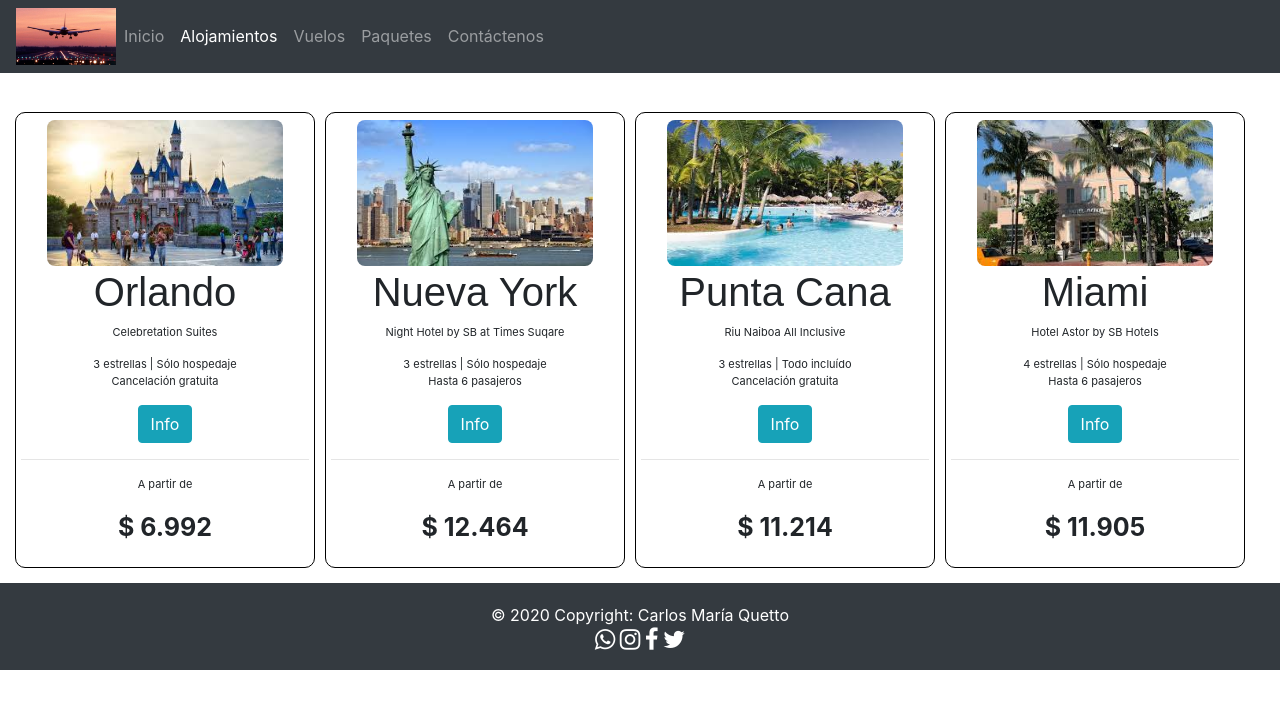
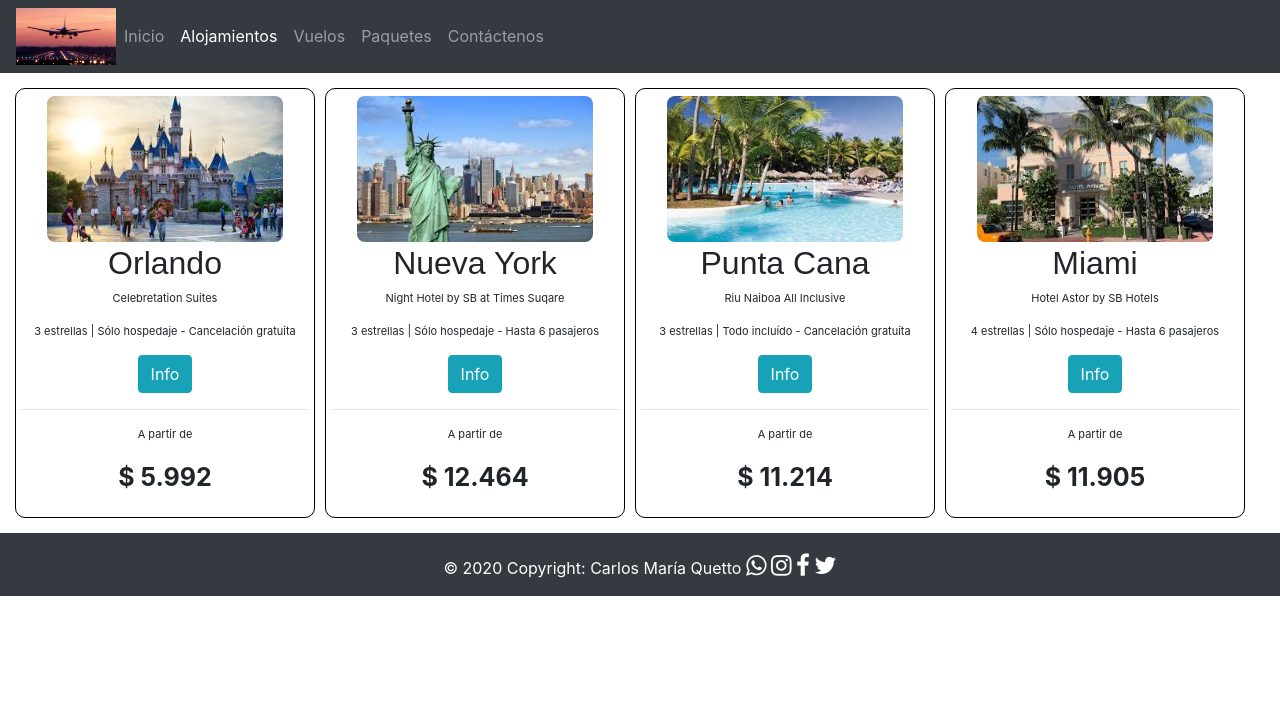
Before and after one commit to carlosquetto/subida, a plain HTML site: page alojamientos.html in a window 1280 px wide. Drawn offline with nearby package versions, Linux system fonts and the light colour scheme.

Commit message:
cambio en varios html

```diff
--- a/alojamientos.html
+++ b/alojamientos.html
@@ -2,9 +2,6 @@
 <html lang="en">
 <head>
 	<meta charset="utf-8">
-	<meta name="description" content="aterrizar alojamientos">
-	<meta name="keywords" content="alojamientos">
-	<meta name="author" content="Carlos Maria Quetto">
 	<meta name="viewport" content="width=device-width, initial-scale=1">
 	<link rel="shortcut icon" type="image/x-icon" href="./favicon.ico">
 	<link rel="stylesheet" href="https://maxcdn.bootstrapcdn.com/bootstrap/4.5.0/css/bootstrap.min.css">
@@ -13,7 +10,6 @@
 	<script src="https://cdnjs.cloudflare.com/ajax/libs/popper.js/1.16.0/umd/popper.min.js"></script>
 	<script src="https://maxcdn.bootstrapcdn.com/bootstrap/4.5.0/js/bootstrap.min.js"></script>
 	<link rel="stylesheet" type="text/css" href="css/estilos.css">
-	<title>Aterrizar Alojamientos</title>
 </head>
 <body>
 	<header></header>
@@ -42,24 +38,24 @@
 			</ul>
 		</div>
 	</nav>
-	<br>
+	<!--br-->
 	<section>
 		<div class="grid-container">
 			<div>
 				<img src="img\orlando.jpg" class="imgAlojamientos">
-				<h1>Orlando</h1>
+				<h2>Orlando</h2>
 				<p>Celebretation Suites</p>
-				<p class="alojamientoCuotas">3 estrellas | Sólo hospedaje<br>Cancelación gratuita</p>
+				<p class="alojamientoCuotas">3 estrellas | Sólo hospedaje - <!--br-->Cancelación gratuita</p>
 				<button type="button" class="btn btn-info">Info</button>
 				<hr>
 				<p class="alojamientoCuotas">A partir de</p>
-				<p class="precioalojamiento">$ 6.992</p>
+				<p class="precioalojamiento">$ 5.992</p>
 			</div>
 			<div>
 				<img src="img\ny1.jpg" class="imgAlojamientos">
-				<h1>Nueva York</h1>
+				<h2>Nueva York</h2>
 				<p>Night Hotel by SB at Times Suqare</p>
-				<p class="alojamientoCuotas">3 estrellas | Sólo hospedaje<br>Hasta 6 pasajeros</p>
+				<p class="alojamientoCuotas">3 estrellas | Sólo hospedaje - <!--br-->Hasta 6 pasajeros</p>
 				<button type="button" class="btn btn-info">Info</button>
 				<hr>
 				<p class="alojamientoCuotas">A partir de</p>
@@ -67,9 +63,9 @@
 			</div>
 			<div>
 				<img src="img\puntaCana.jpg" class="imgAlojamientos">
-				<h1>Punta Cana</h1>
+				<h2>Punta Cana</h2>
 				<p>Riu Naiboa All Inclusive</p>
-				<p class="alojamientoCuotas">3 estrellas | Todo incluído<br>Cancelación gratuita</p>
+				<p class="alojamientoCuotas">3 estrellas | Todo incluído - <!--br-->Cancelación gratuita</p>
 				<button type="button" class="btn btn-info">Info</button>
 				<hr>
 				<p class="alojamientoCuotas">A partir de</p>
@@ -77,9 +73,9 @@
 			</div>
 			<div>
 				<img src="img\miami.jpg" class="imgAlojamientos">
-				<h1>Miami</h1>
+				<h2>Miami</h2>
 				<p>Hotel Astor by SB Hotels</p>
-				<p class="alojamientoCuotas">4 estrellas | Sólo hospedaje<br>Hasta 6 pasajeros</p>
+				<p class="alojamientoCuotas">4 estrellas | Sólo hospedaje - <!--br-->Hasta 6 pasajeros</p>
 				<button type="button" class="btn btn-info">Info</button>
 				<hr>
 				<p class="alojamientoCuotas">A partir de</p>
@@ -89,7 +85,7 @@
 		</div>
 	</section>
 	<footer class="page-footer font-small bg-dark pt-1">
-	  <div class="footer-copyright text-white text-center py-3">© 2020 Copyright: Carlos María Quetto<br>
+	  <div class="footer-copyright text-white text-center py-3">© 2020 Copyright: Carlos María Quetto<!--br-->
 	  <i class="fa fa-whatsapp" style="font-size:24px" title="whatsapp"></i>
 	  <i class="fa fa-instagram" style="font-size:24px" title="instagram"></i>
 	  <i class="fa fa-facebook" style="font-size:24px" title="facebook"></i>
```
Also changed, not shown: contacto.html (+8 -11 lines), index.html (+3 -7 lines), paquetes.html (+3 -6 lines), vuelos.html (+9 -12 lines), urlGitHub.txt (added), urlServidor.txt (added).
